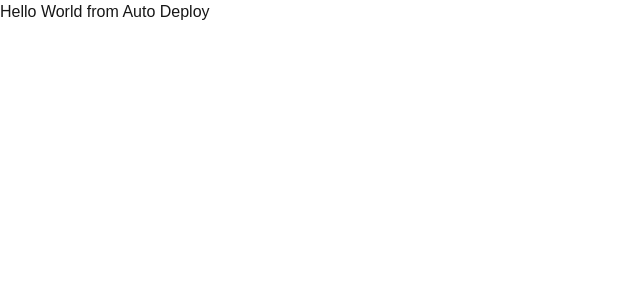
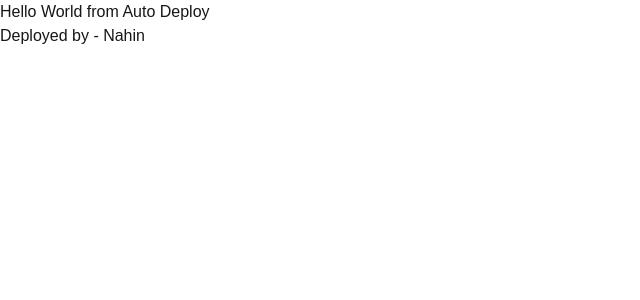
Before and after one commit to elobytesoftware/hello-world-nextJS, a Next.js app: page / in a window 1280 px wide. Shown: the top 300 px of the page, without its empty margins (0-640 px from the left). Built offline with nearby package versions, Linux system fonts and the light colour scheme.

Commit message:
author added

```diff
--- a/src/app/page.tsx
+++ b/src/app/page.tsx
@@ -4,6 +4,7 @@ export default function Home() {
   return (
    <div>
       <h1>Hello World from Auto Deploy</h1>
+      <h1>Deployed by - Nahin</h1>
     </div>
   );
 }
```
